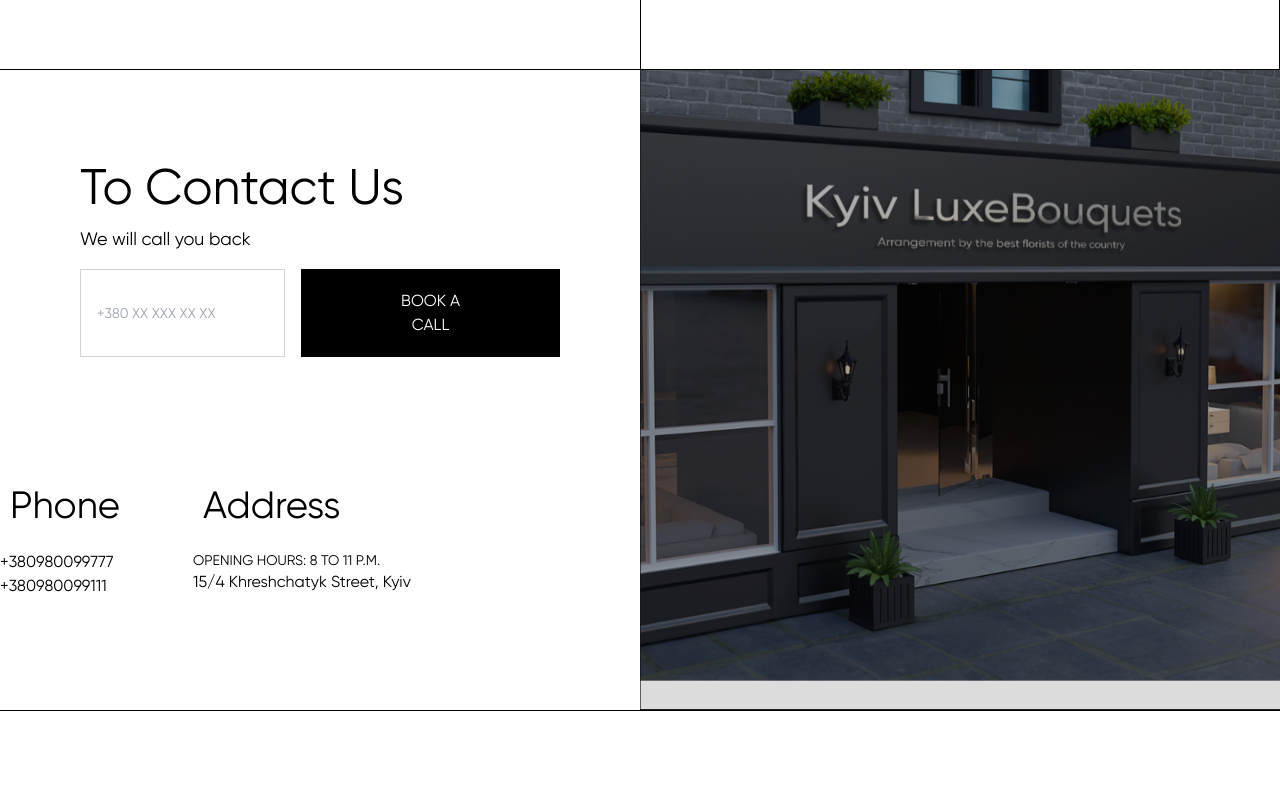
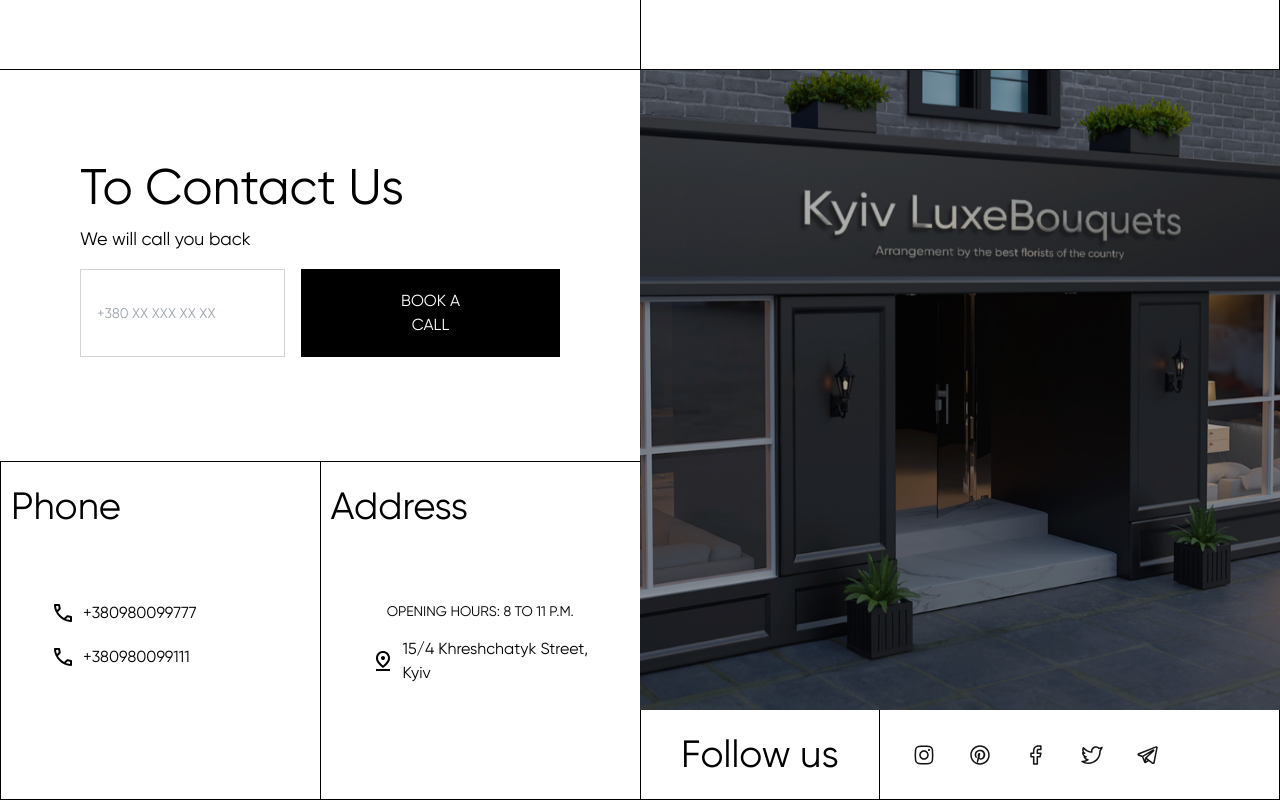
Before and after one commit to ysnitko/flowers-delivery-app, a Next.js app: page / in a window 1280 px wide. Shown: the part 2682-3482 px from the top of the page. Before the commit the page ends 3393 px from the top, so only its background shows below. Built offline with nearby package versions, Linux system fonts and the light colour scheme.

Commit message:
add contact

```diff
--- a/app/components/contactUs.tsx
+++ b/app/components/contactUs.tsx
@@ -1,4 +1,6 @@
 import Image from 'next/image';
+import Link from 'next/link';
+import { CONTACTS } from '../lib/contacts';
 
 export default function ContactUs() {
   return (
@@ -20,30 +22,56 @@
             </div>
           </div>
         </div>
-        <div className="flex  ">
-          <div>
+        <div className="grid grid-cols-2 border-[1px] border-border-table border-r-0 border-b-0 h-full">
+          <div className="border-r-[1px] border-border-table">
             <p className="px-[10px] py-4 text-[38px]">Phone</p>
-            <div className="flex flex-col">
-              <input
-                className="text-base"
-                type="tel"
-                name=""
-                id=""
-                value="+380980099777"
+            <div className="flex flex-col p-[50px] gap-5 justify-center items-center">
+              <label htmlFor="tel" className="flex gap-2">
+                <Image
+                  src="/assets/call.svg"
+                  alt="phone"
+                  width={24}
+                  height={24}
                 />
                 <input
                   className="text-base"
                   type="tel"
-                name=""
-                id=""
+                  name="tel"
+                  id="tel"
+                  value="+380980099777"
+                />
+              </label>
+              <label htmlFor="tel_tw" className="flex gap-2">
+                <Image
+                  src="/assets/call.svg"
+                  alt="phone"
+                  width={24}
+                  height={24}
+                />
+                <input
+                  className="text-base"
+                  type="tel"
+                  name="tel_tw"
+                  id="tel_tw"
                   value="+380980099111"
                 />
+              </label>
             </div>
           </div>
           <div>
             <p className="px-[10px] py-4 text-[38px]">Address</p>
+            <div className="p-[50px] flex flex-col gap-4 items-center">
               <p className="text-sm">OPENING HOURS: 8 TO 11 P.M.</p>
+              <div className="flex gap-2">
+                <Image
+                  src="/assets/pin_drop.svg"
+                  alt="phone"
+                  width={24}
+                  height={24}
+                />
                 <p className="text-base">15/4 Khreshchatyk Street, Kyiv </p>
+              </div>
+            </div>
           </div>
         </div>
       </div>
@@ -56,6 +84,27 @@
           width={720}
           height={720}
         />
+        <div className="flex flex-row  items-center  border-r-[1px] border-border-table">
+          <p className="text-[38px] px-10 py-4 border-r-[1px] border-l-[1px] border-border-table">
+            Follow us
+          </p>
+          <ul className="flex gap-8 px-8 py-4">
+            {CONTACTS.map((brand) => {
+              return (
+                <li>
+                  <Link href="/">
+                    <Image
+                      src={brand.src}
+                      alt={brand.name}
+                      width={24}
+                      height={24}
+                    />
+                  </Link>
+                </li>
+              );
+            })}
+          </ul>
+        </div>
       </div>
     </section>
   );
--- /dev/null
+++ b/app/lib/contacts.ts
@@ -0,0 +1,22 @@
+export const CONTACTS = [
+  {
+    name: 'Brands_Instagram',
+    src: '/assets/Brands_Instagram.svg',
+  },
+  {
+    name: 'Brands_Pinterest',
+    src: '/assets/Brands_Pinterest.svg',
+  },
+  {
+    name: 'Brands_Facebook',
+    src: '/assets/Brands_Facebook.svg',
+  },
+  {
+    name: 'Brands_Twitter',
+    src: '/assets/Brands_Twitter.svg',
+  },
+  {
+    name: 'Brands_Telegram',
+    src: '/assets/Brands_Telegram.svg',
+  },
+];
```
Also changed, not shown: public/assets/restaurant.png. Lines whose indentation alone changed are shown as unchanged.
